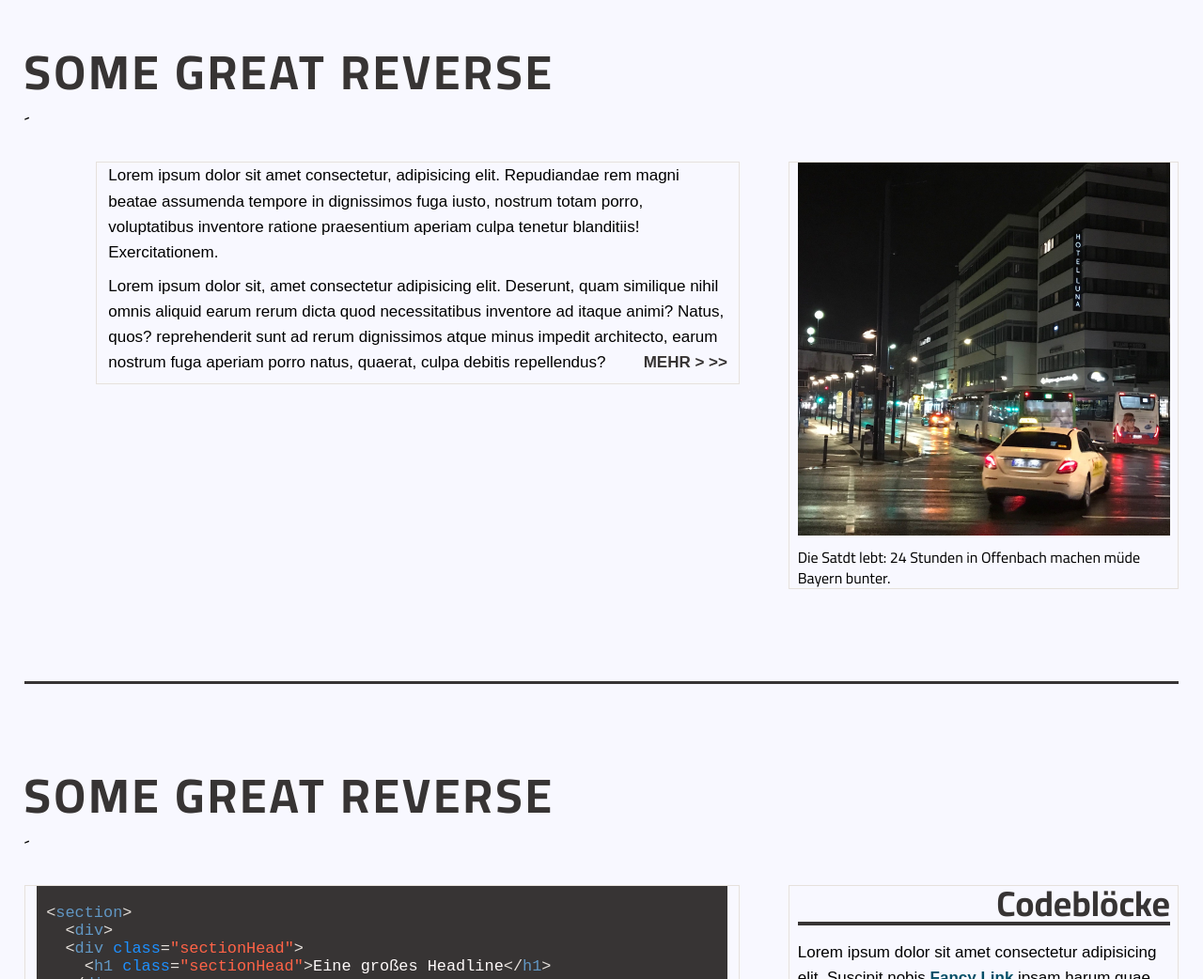
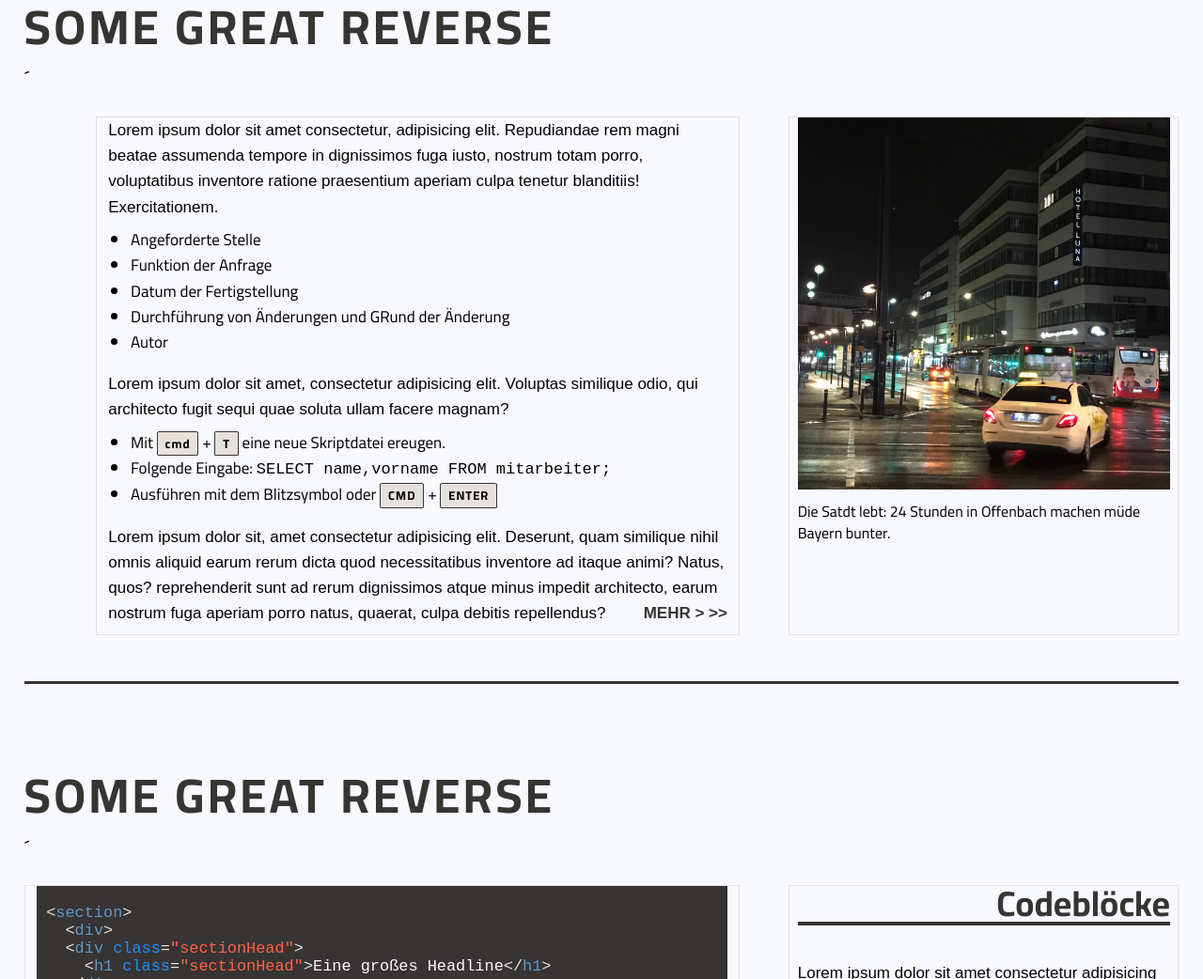
Before and after one commit to andreas-dora/basic_gulp, a website: page src/index.html in a window 1280 px wide. Shown: the part 3672-4714 px from the top of the page at 94% size. Drawn offline with nearby package versions, Linux system fonts and the light colour scheme; files that its build step writes are made by us from their sources.

Commit message:
listen und tasten

```diff
--- a/src/index.html
+++ b/src/index.html
@@ -152,6 +152,21 @@
                     Repudiandae rem magni beatae assumenda tempore in dignissimos fuga
                     iusto, nostrum totam porro, voluptatibus inventore ratione
                     praesentium aperiam culpa tenetur blanditiis! Exercitationem.</p>
+                    <ul>
+               <li>Angeforderte Stelle</li>
+               <li>Funktion der Anfrage</li>
+               <li>Datum der Fertigstellung</li>
+               <li>Durchführung von Änderungen und GRund der Änderung</li>
+               <li>Autor</li>
+             </ul>
+             <p>Lorem ipsum dolor sit amet, consectetur adipisicing elit. Voluptas similique odio, qui architecto fugit sequi quae soluta ullam facere magnam?
+
+             </p>
+             <ul>
+              <li>Mit <span class="taste">cmd</span> &plus; <span class="taste">T</span> eine neue Skriptdatei ereugen.</li>
+              <li>Folgende Eingabe: <code>SELECT name,vorname FROM mitarbeiter;</code></li>
+              <li>Ausführen mit dem Blitzsymbol oder <span class="taste">CMD</span> &plus; <span class="taste">ENTER</span> </li>
+            </ul>
                 <p>Lorem ipsum dolor sit, amet consectetur adipisicing elit. Deserunt, quam similique nihil
                   omnis aliquid earum rerum dicta quod necessitatibus inventore ad itaque animi? Natus, quos?
                   reprehenderit sunt ad rerum dignissimos atque minus impedit architecto, earum nostrum fuga
--- a/src/scss/_typo.scss
+++ b/src/scss/_typo.scss
@@ -18,7 +18,7 @@ h3{
   text-align: right;
   font-size: 1.8em;
   line-height: 1;
-  margin-bottom: .4em;
+  margin-bottom: 1em;
   border-bottom: 4px solid $col-dunkel;
 }
 p,
@@ -78,6 +78,25 @@ h6 {
 }
 
 
+ul {
+  font-size: 17px;
+  margin-bottom: 1em;
+}
+li {
+  margin-left: 1.4em;
+  line-height: 1.6;
+}
+
+.taste{
+  font-size: small;
+  font-weight: bold;
+  background-color: $col-hellgrau;
+  letter-spacing: 0.08em;
+  padding: .03em .6em;
+  border: 1px solid $col-dunkel;
+  border-radius: 6%;
+}
+
 .code__text{
   color:$col-text;
 }
```
Also changed, not shown: dist/css/main.min.css, dist/index.html, 1 other file.
